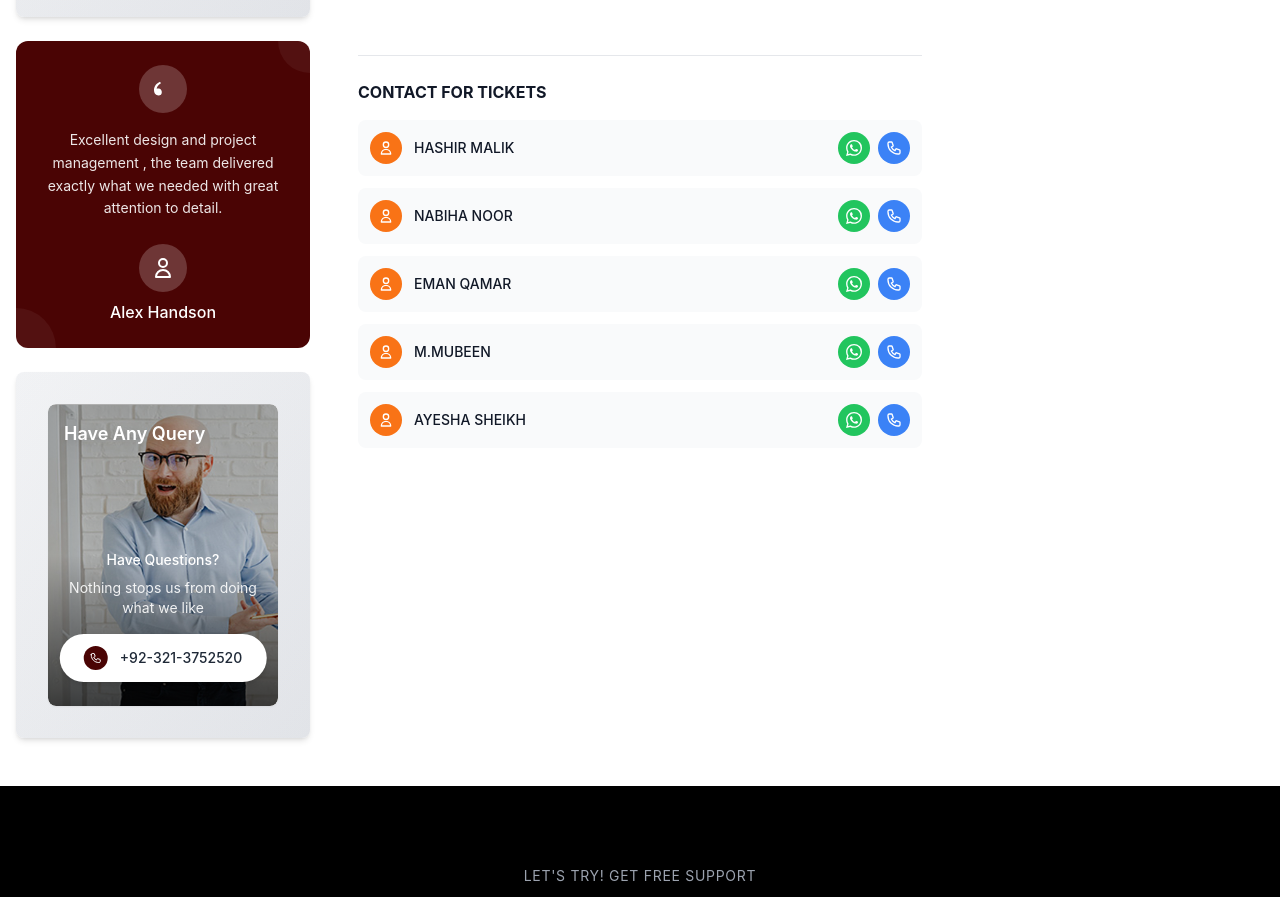
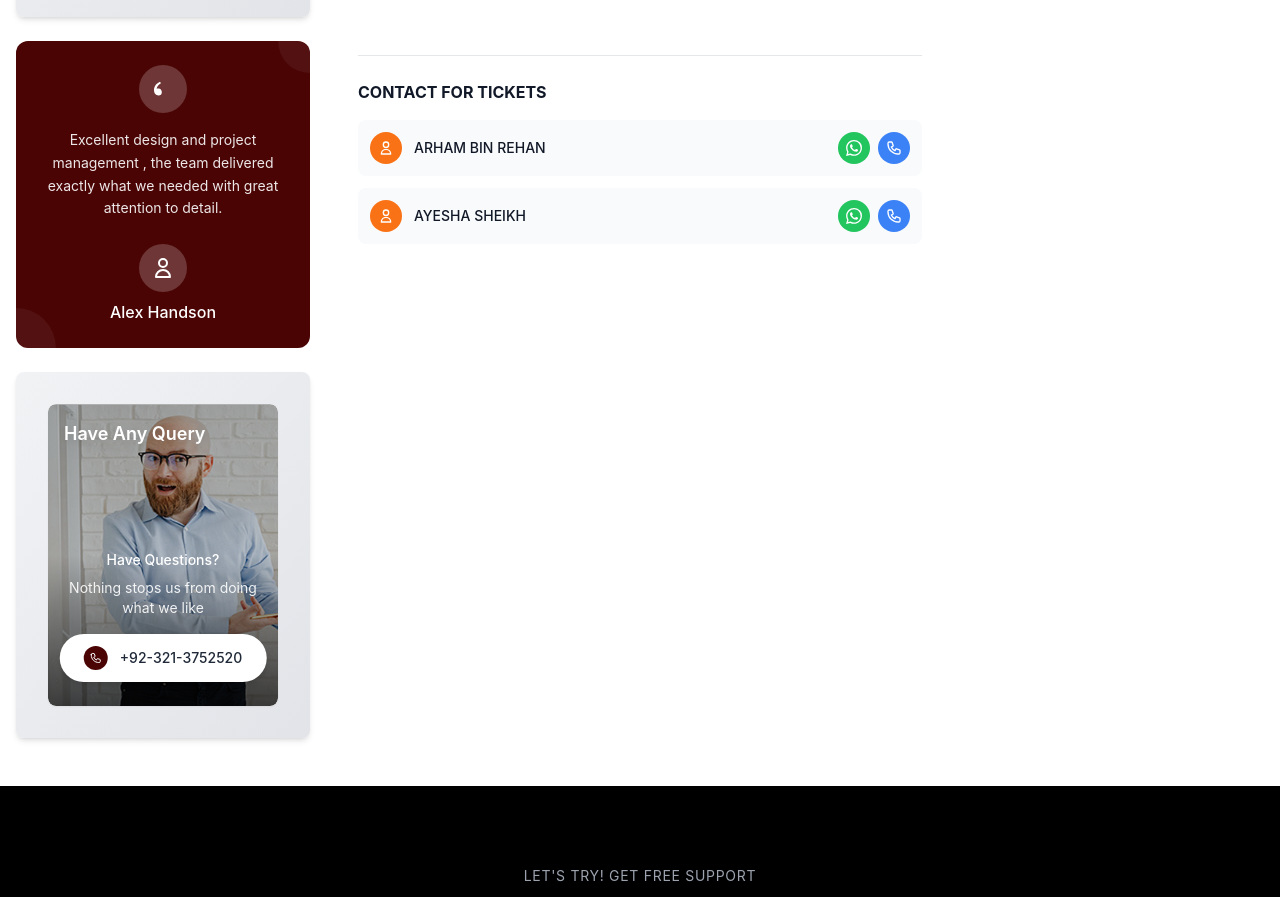
Before and after one commit to SarmadDevops/Callit_new_web, a React (Create React App) app: page /events in a window 1280 px wide. Shown: the part 1300-2197 px from the top of the page. Built offline with nearby package versions, Linux system fonts and the light colour scheme.

Commit message:
change number

```diff
--- a/src/components/EventSections/EventCards/contactinfo.js
+++ b/src/components/EventSections/EventCards/contactinfo.js
@@ -7,10 +7,11 @@ const ContactInfo = () => {
         <h3 className="font-bold text-gray-900 mb-4">CONTACT FOR TICKETS</h3>
         <div className="space-y-3">
           {[
-            { name: "HASHIR MALIK", phone: "+92 320 4684683" },
-            { name: "NABIHA NOOR", phone: "+92 327 4945665" },
-            { name: "EMAN QAMAR", phone: "+92 328 1703878" },
-            { name: "M.MUBEEN", phone: "+92 317 0650001" },
+            // { name: "HASHIR MALIK", phone: "+92 320 4684683" },
+            // { name: "NABIHA NOOR", phone: "+92 327 4945665" },
+            // { name: "EMAN QAMAR", phone: "+92 328 1703878" },
+            // { name: "M.MUBEEN", phone: "+92 317 0650001" },
+            { name: "ARHAM BIN REHAN", phone: "+92 321 3752520" },
             { name: "AYESHA SHEIKH", phone: "+92 324 5954207" },
           ].map((contact, index) => (
             <div
```
